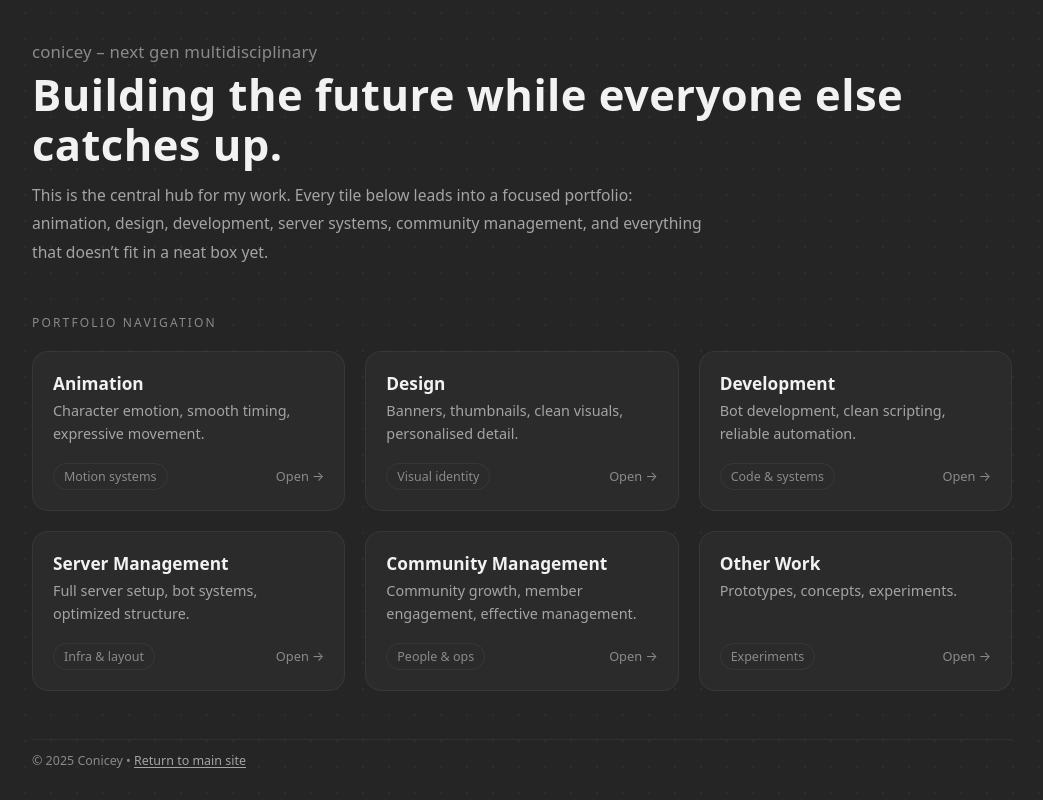
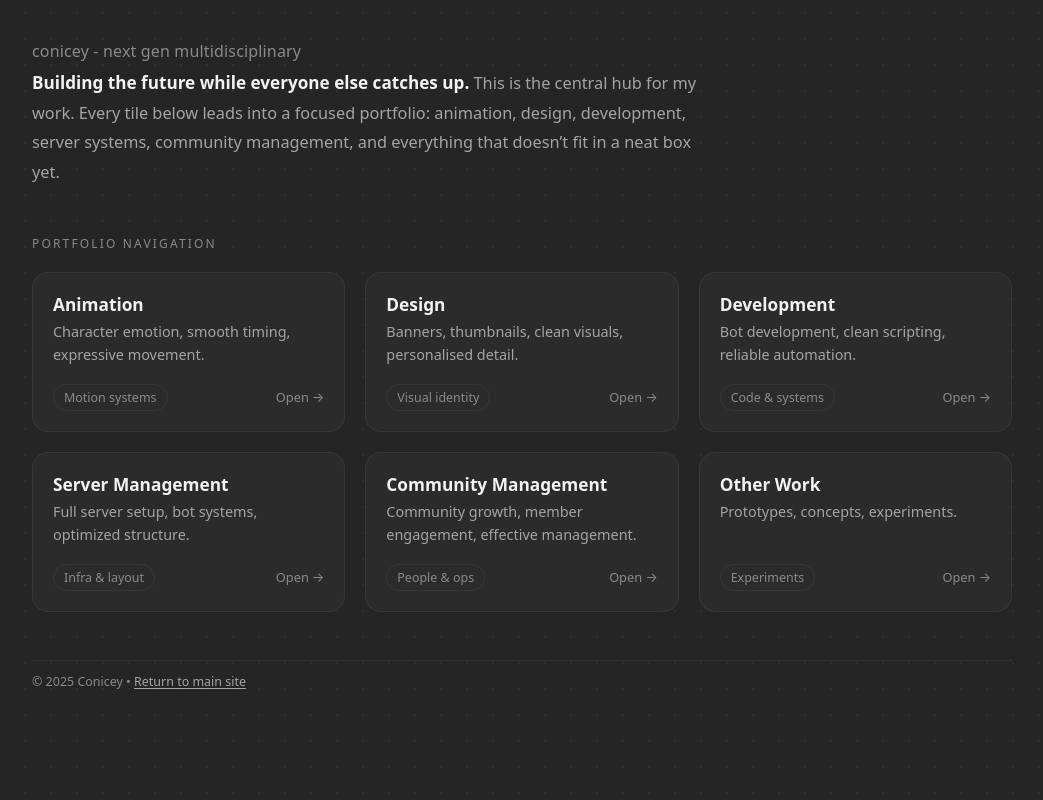
Before and after one commit to conicey/conicey.github.io, a plain HTML site: page portfolio/index.html in a window 1280 px wide. Shown: the whole page, without its empty margins (118-1161 px from the left). Drawn offline with Linux system fonts and the light colour scheme.

Commit message:
Update index.html

```diff
--- a/portfolio/index.html
+++ b/portfolio/index.html
@@ -66,27 +66,24 @@
     }
 
     .hero-topline {
-      font-size: 1.05rem;
+      font-size: 1rem;              /* medium text */
       font-weight: 500;
       color: var(--text-soft);
       margin-bottom: 6px;
       letter-spacing: 0.01em;
     }
 
-    .hero-title {
-      font-size: clamp(2.3rem, 3.4vw, 3rem);
-      font-weight: 700;
-      letter-spacing: 0.01em;
-      line-height: 1.15;
-      color: var(--text-main);
-      margin-bottom: var(--space-sm);
-    }
-
     .hero-body {
-      font-size: 0.98rem;
+      font-size: 1.02rem;
       line-height: 1.8;
       color: var(--text-muted);
       max-width: 42rem;
+    }
+
+    .hero-body strong {
+      font-weight: 700;
+      font-size: 1.05em;            /* slightly larger + bold */
+      color: var(--text-main);
     }
 
     /* SECTION LABEL */
@@ -118,7 +115,7 @@
       }
     }
 
-    /* CARD */
+    /* CARD – flat + minimal */
     .capability-card {
       display: block;
       padding: var(--space-md);
@@ -204,15 +201,9 @@
     <div class="shell-inner">
 
       <section class="hero">
-
-        <!-- NEW TOPLINE -->
-        <div class="hero-topline">conicey – next gen multidisciplinary</div>
-
-        <!-- BOLD TITLE -->
-        <h1 class="hero-title">Building the future while everyone else catches up.</h1>
-
-        <!-- SAME PARAGRAPH AFTER THE BOLD LINE -->
+        <div class="hero-topline">conicey - next gen multidisciplinary</div>
         <p class="hero-body">
+          <strong>Building the future while everyone else catches up.</strong>
           This is the central hub for my work. Every tile below leads into a focused portfolio:
           animation, design, development, server systems, community management, and everything
           that doesn’t fit in a neat box yet.
```
